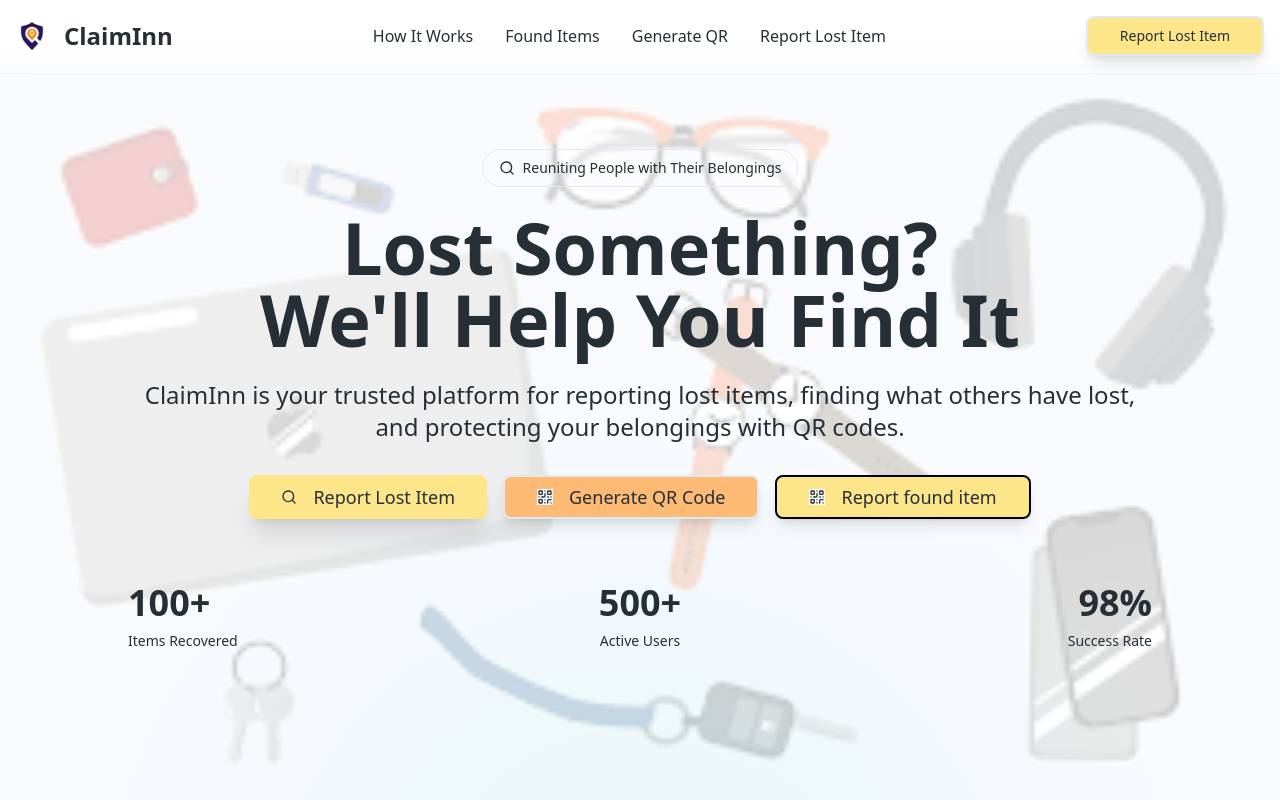
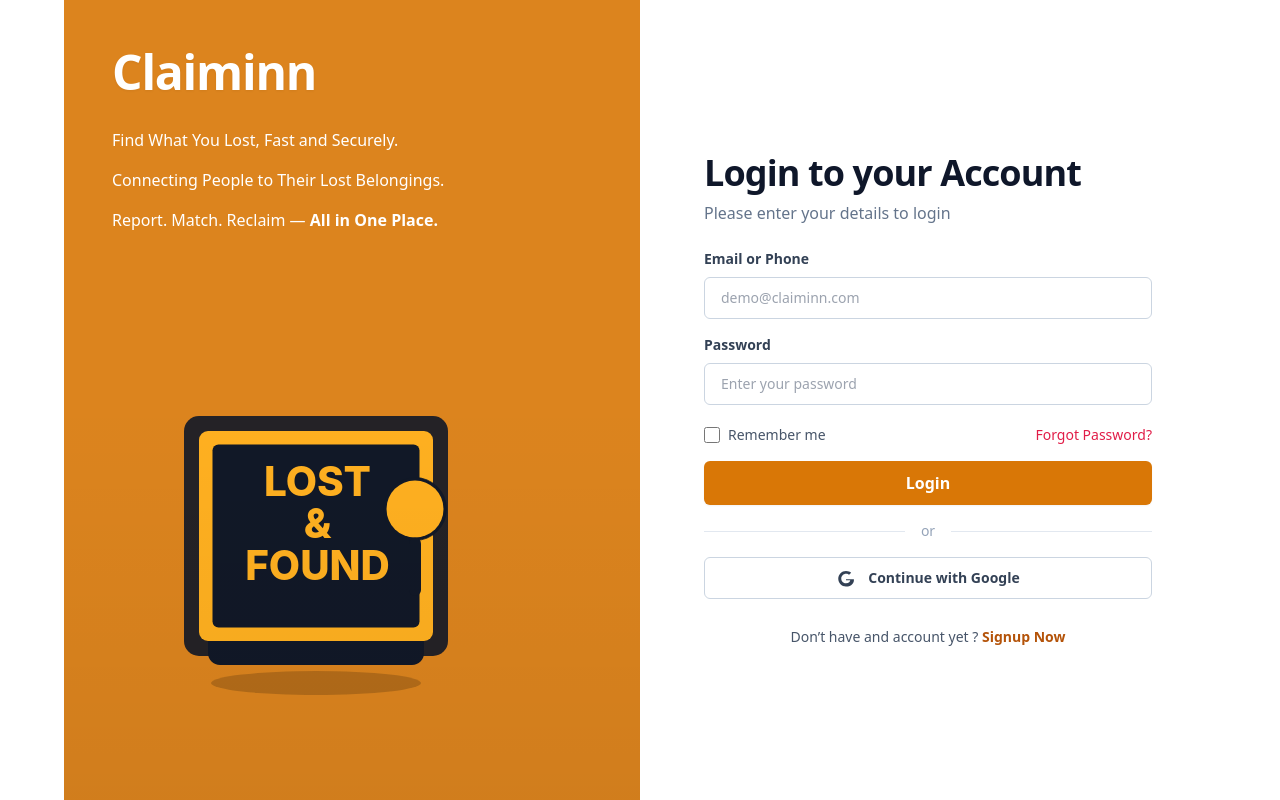
Before and after one commit to nikunj1221-max/claiminn-finder-qr, a React (Vite) app: page / in a window 1280 px wide. Shown: the top 800 px of the page. Built offline with nearby package versions, Linux system fonts and the light colour scheme.

Commit message:
login page added

```diff
--- /dev/null
+++ b/src/components/Login.tsx
@@ -0,0 +1,157 @@
+import React from "react";
+
+/**
+ * Claiminn Login Page
+ * - TailwindCSS required
+ * - Drop into any React/Next.js app (app/page.tsx or a route component)
+ */
+interface LoginProps {
+  onLoginSuccess: () => void;
+}
+export default function ClaiminnLogin({ onLoginSuccess }: LoginProps) {
+  const handleSubmit = (e: React.FormEvent) => {
+    e.preventDefault();
+    // For demo, we'll use hardcoded credentials
+    // In production, replace with actual authentication
+    onLoginSuccess();
+  };
+  return (
+    <main className="min-h-screen bg-white text-slate-800">
+      <div className="mx-auto max-w-6xl grid grid-cols-1 md:grid-cols-2 min-h-screen">
+        {/* Left Brand Panel - Hidden on mobile, visible on md screens and up */}
+        <section className="hidden md:flex relative bg-amber-600/90 text-white p-8 md:p-12 flex-col gap-8 justify-between">
+          <div>
+            <h1 className="text-4xl md:text-5xl font-extrabold tracking-tight drop-shadow-sm">
+              Claiminn
+            </h1>
+            <div className="mt-8 space-y-4 font-medium/relaxed max-w-md">
+              <p>Find What You Lost, Fast and Securely.</p>
+              <p>Connecting People to Their Lost Belongings.</p>
+              <p>
+                Report. Match. Reclaim — <span className="font-semibold">All in One Place.</span>
+              </p>
+            </div>
+          </div>
+
+          {/* Illustration (inline SVG to avoid external assets) */}
+          <div className="mx-auto w-full max-w-sm">
+            <LostFoundIllustration />
+          </div>
+
+          {/* subtle shadow pad at bottom */}
+          <div className="pointer-events-none absolute inset-0 bg-gradient-to-t from-black/5 via-transparent to-transparent" />
+        </section>
+
+        {/* Right Form Panel */}
+        <section className="px-6 sm:px-10 md:px-12 lg:px-16 py-10 md:py-14 flex items-center bg-white">
+          <div className="w-full max-w-md mx-auto">
+            <header className="mb-6">
+              <h2 className="text-3xl md:text-4xl font-extrabold tracking-tight text-slate-900">
+                Login to your Account
+              </h2>
+              <p className="text-slate-500 mt-2">Please enter your details to login</p>
+            </header>
+
+            <form className="space-y-4" onSubmit={handleSubmit}>
+              <div>
+                <label htmlFor="email" className="block text-sm font-semibold text-slate-700">
+                  Email or Phone
+                </label>
+                <input
+                  id="email"
+                  name="email"
+                  type="text"
+                  autoComplete="username"
+                  placeholder="demo@claiminn.com"
+                  className="mt-2 w-full rounded-md border border-slate-300 bg-white px-4 py-2.5 text-sm outline-none focus:ring-2 focus:ring-amber-500 focus:border-amber-500"
+                />
+              </div>
+
+              <div>
+                <label htmlFor="password" className="block text-sm font-semibold text-slate-700">
+                  Password
+                </label>
+                <input
+                  id="password"
+                  name="password"
+                  type="password"
+                  autoComplete="current-password"
+                  placeholder="Enter your password"
+                  className="mt-2 w-full rounded-md border border-slate-300 bg-white px-4 py-2.5 text-sm outline-none focus:ring-2 focus:ring-amber-500 focus:border-amber-500"
+                />
+              </div>
+
+              <div className="flex items-center justify-between pt-1">
+                <label className="inline-flex items-center gap-2 text-sm text-slate-600 select-none">
+                  <input type="checkbox" className="h-4 w-4 rounded border-slate-300 text-amber-600 focus:ring-amber-500" />
+                  Remember me
+                </label>
+                <a href="#" className="text-sm font-medium text-rose-600 hover:underline">
+                  Forgot Password?
+                </a>
+              </div>
+
+              <button
+                type="submit"
+                className="w-full rounded-md bg-amber-600 hover:bg-amber-700 active:bg-amber-800 transition px-4 py-2.5 text-base font-semibold text-white shadow-sm"
+              >
+                Login
+              </button>
+
+              <div className="flex items-center gap-4 my-2">
+                <div className="h-px flex-1 bg-slate-200" />
+                <span className="text-slate-400 text-sm">or</span>
+                <div className="h-px flex-1 bg-slate-200" />
+              </div>
+
+              <button
+                type="button"
+                className="w-full rounded-md border border-slate-300 bg-white hover:bg-slate-50 transition px-4 py-2.5 text-sm font-semibold text-slate-700 flex items-center justify-center gap-3"
+              >
+                <GoogleLogo className="size-5" />
+                Continue with Google
+              </button>
+
+              <p className="text-sm text-slate-600 text-center pt-3">
+                Don’t have and account yet ?{' '}
+                <a href="" className="font-semibold text-amber-700 hover:underline">
+                  Signup Now
+                </a>
+              </p>
+            </form>
+          </div>
+        </section>
+      </div>
+    </main>
+  );
+}
+
+
+function GoogleLogo({ className = "" }) {
+  return (
+    <svg className={className} viewBox="0 0 24 24" aria-hidden="true" xmlns="http://www.w3.org/2000/svg">
+      <path d="M12 11v3.6h5.1c-.2 1.3-1.5 3.8-5.1 3.8-3.1 0-5.7-2.6-5.7-5.8s2.6-5.8 5.7-5.8c1.8 0 3 .7 3.7 1.4l2.5-2.4C16.9 4.6 14.7 3.6 12 3.6 6.9 3.6 2.7 7.8 2.7 12.9S6.9 22.2 12 22.2c7.2 0 9.5-5 9.5-7.6 0-.5 0-.8-.1-1.1H12z" fill="currentColor"/>
+    </svg>
+  );
+}
+
+function LostFoundIllustration() {
+  return (
+    <svg viewBox="0 0 512 512" xmlns="http://www.w3.org/2000/svg" role="img" aria-label="Lost and Found illustration">
+      <rect x="32" y="64" width="352" height="320" rx="20" ry="20" fill="#111827" opacity="0.9" />
+      <rect x="52" y="84" width="312" height="280" rx="12" ry="12" fill="#FFB020" />
+      <rect x="70" y="102" width="276" height="244" rx="8" ry="8" fill="#111827" />
+      <text x="210" y="170" textAnchor="middle" fontFamily="Inter, system-ui, sans-serif" fontWeight="800" fontSize="54" fill="#FFB020">LOST</text>
+      <text x="210" y="226" textAnchor="middle" fontFamily="Inter, system-ui, sans-serif" fontWeight="800" fontSize="54" fill="#FFB020">&</text>
+      <text x="210" y="282" textAnchor="middle" fontFamily="Inter, system-ui, sans-serif" fontWeight="800" fontSize="54" fill="#FFB020">FOUND</text>
+      {/* magnifying glass */}
+      <circle cx="340" cy="188" r="42" fill="#111827" stroke="#111827" />
+      <circle cx="340" cy="188" r="38" fill="#FFB020" />
+      <rect x="332" y="226" width="16" height="78" rx="8" fill="#111827" />
+      {/* tab/stand at bottom */}
+      <path d="M64 364h288v16c0 8.8-7.2 16-16 16H80c-8.8 0-16-7.2-16-16v-16z" fill="#111827" />
+      {/* base shadow */}
+      <ellipse cx="208" cy="420" rx="140" ry="16" fill="#000" opacity=".18"/>
+    </svg>
+  );
+}
--- a/src/main.tsx
+++ b/src/main.tsx
@@ -1,6 +1,5 @@
 // src/main.tsx
 import "./index.css";
-
 import React from "react";
 import ReactDOM from "react-dom/client";
 import App from "./App";
@@ -11,7 +10,7 @@ if (!el) {
   throw new Error('Root element with id="root" not found in index.html');
 }
 
-ReactDOM.createRoot(el).render(
+ReactDOM.createRoot(document.getElementById('root')).render(
   <React.StrictMode>
     <App />
   </React.StrictMode>
--- a/src/pages/Index.tsx
+++ b/src/pages/Index.tsx
@@ -1,3 +1,4 @@
+import { useState } from "react";
 import Navbar from "@/components/Navbar";
 import Hero from "@/components/Hero";
 import HowItWorks from "@/components/HowItWorks";
@@ -5,8 +6,19 @@ import RecentlyFoundItems from "@/components/RecentlyFoundItems";
 import QRGenerator from "@/components/QRGenerator";
 import ReportItemSelector from "@/components/ReportItemSelector";
 import Footer from "@/components/Footer";
+import ClaiminnLogin from "@/components/Login";
 
 const Index = () => {
+  const [isLoggedIn, setIsLoggedIn] = useState(false);
+
+  const handleLoginSuccess = () => {
+    setIsLoggedIn(true);
+  };
+
+  if (!isLoggedIn) {
+    return <ClaiminnLogin onLoginSuccess={handleLoginSuccess} />;
+  }
+
   return (
     <div className="min-h-screen">
       <Navbar />
```
